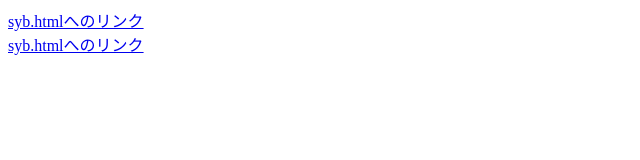
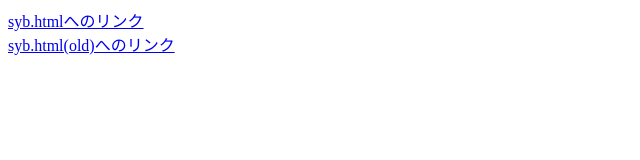
Before and after one commit to n15002/habitat, a plain HTML site: page index.html in a window 1280 px wide. Shown: the full height of the page, 0-640 px from the left. Drawn offline with Linux system fonts and the light colour scheme.

Commit message:
indexの書き忘れ修正

```diff
--- a/index.html
+++ b/index.html
@@ -3,7 +3,7 @@
 
 <a href="ccyp/syb.html">syb.htmlへのリンク</a>
 <br />
-<a href="ccyp/syb/old/syb.html">syb.htmlへのリンク</a>
+<a href="ccyp/syb/old/syb.html">syb.html(old)へのリンク</a>
 
 </body>
 </html>
```
